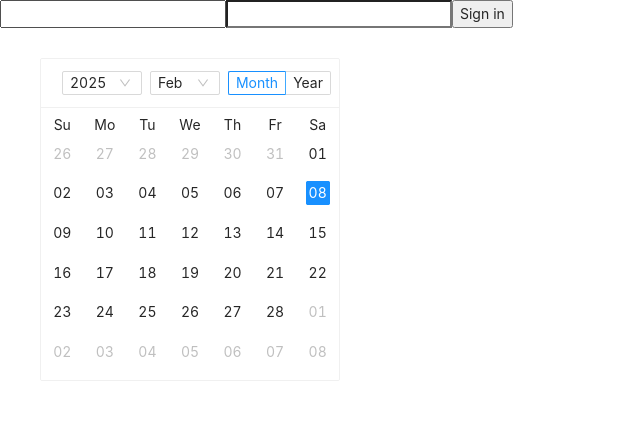
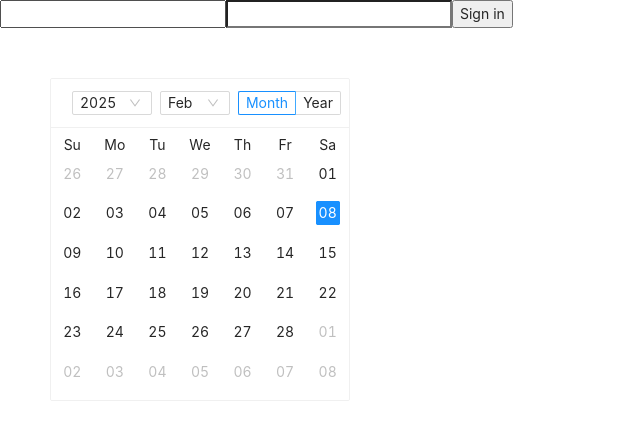
Before and after one commit to soshirokov/MyCostsNew, a React (Create React App) app: page /login in a window 1280 px wide. Shown: the top 440 px of the page, without its empty margins (0-640 px from the left). Built offline with nearby package versions, Linux system fonts and the light colour scheme; no server answers.

Commit message:
Calendar

```diff
--- a/src/Components/Calendar/style/index.css
+++ b/src/Components/Calendar/style/index.css
@@ -2,5 +2,5 @@
     width: 300px;
     border: 1px solid #f0f0f0;
     border-radius: 2px;
-    margin: 30px 40px;
+    margin: 50px 50px;
 }
```
